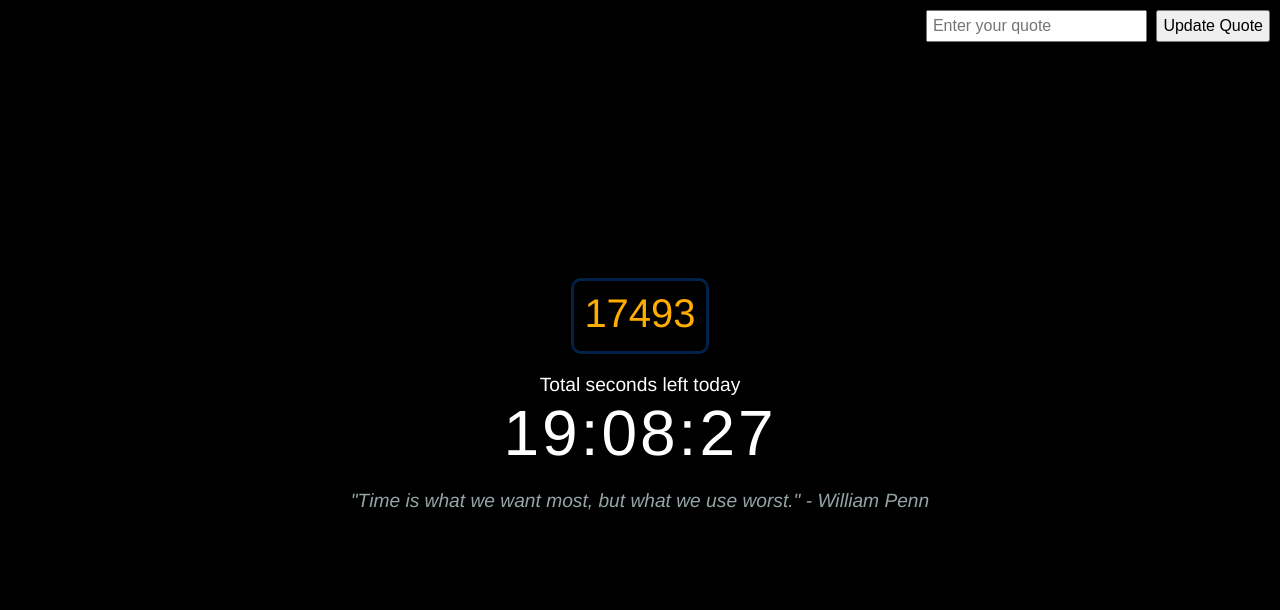
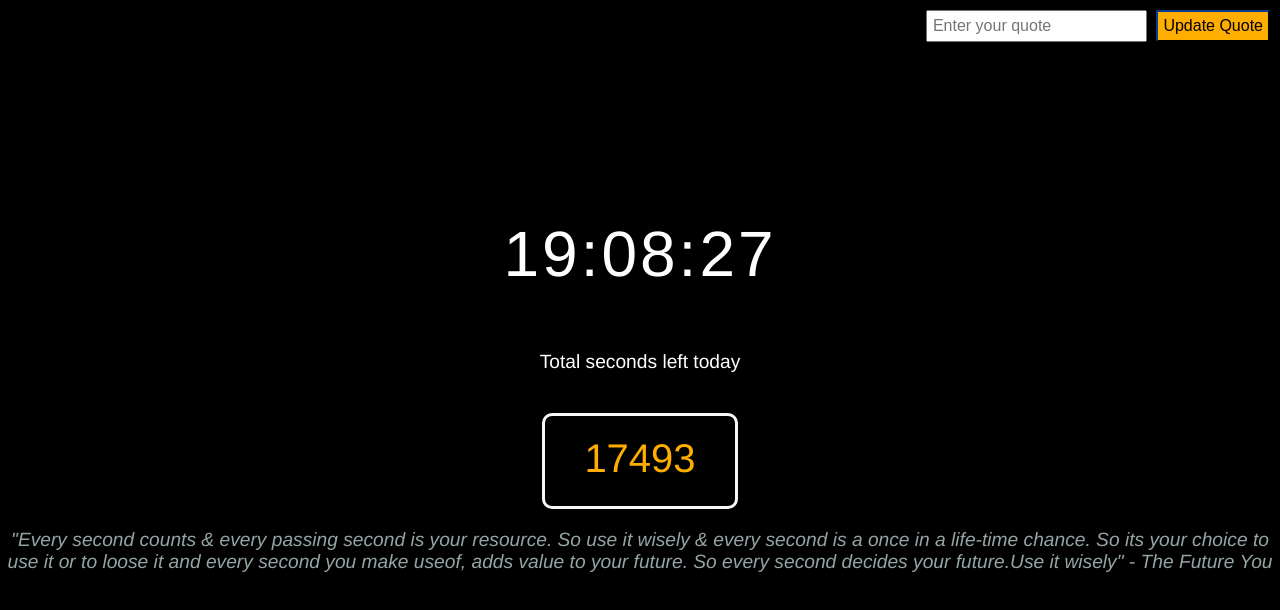
Before and after one commit to CodeByRajeev/Seconds-Clock, a plain HTML site: page index.html in a window 1280 px wide. Drawn offline with Linux system fonts and the light colour scheme.

Commit message:
Update index.html

```diff
--- a/index.html
+++ b/index.html
@@ -22,11 +22,13 @@
         #seconds-left-box {
             position: relative;
             display: inline-block;
-            border: 3px solid #022149; /* Navy Blue */
+            border: 3px solid #f7f7f8; /* Navy Blue */
             border-radius: 10px;
-            padding: 10px;
+            padding: 20px;
             margin-bottom: 20px;
-            background: rgba(52, 152, 219, 0); /* Completely Transparent */
+            width:150px;
+            height:50px;
+            background: rgba(8, 8, 8, 0); /* Completely Transparent */
         }
 
         #seconds-left {
@@ -38,6 +40,7 @@
         #total-seconds-text {
             font-size: 1.2em;
             color: #fff;
+            padding:40px;
         }
 
         #clock {
@@ -68,9 +71,12 @@
         #update-quote-btn {
             padding: 5px;
             font-size: 1em;
+            background-color: #ffae00;
+            border-radius: 2px;
+            border-color:rgb(1, 27, 66);
         }
     </style>
-    <title>Sexy Digital Clock</title>
+    <title> Digital Clock</title>
 </head>
 <body>
     <div id="clock-container">
@@ -78,12 +84,17 @@
             <input type="text" id="quote-input" placeholder="Enter your quote">
             <button id="update-quote-btn">Update Quote</button>
         </div>
+        <div id="clock"></div>
+        <div id="total-seconds-text">Total seconds left today</div>
+
         <div id="seconds-left-box">
             <div id="seconds-left"></div>
         </div>
-        <div id="total-seconds-text">Total seconds left today</div>
-        <div id="clock"></div>
-        <div id="quote">"Time is what we want most, but what we use worst." - William Penn</div>
+
+        <div id="quote">"Every second counts & every passing second is your resource.
+            So use it wisely & every second is a once in a life-time chance.
+            So its your choice to use it or to loose it and every second you make useof, adds value to your future.
+            So every second decides your future.Use it wisely" - <i> The Future You </i></div>
     </div>
 
     <script>
```
